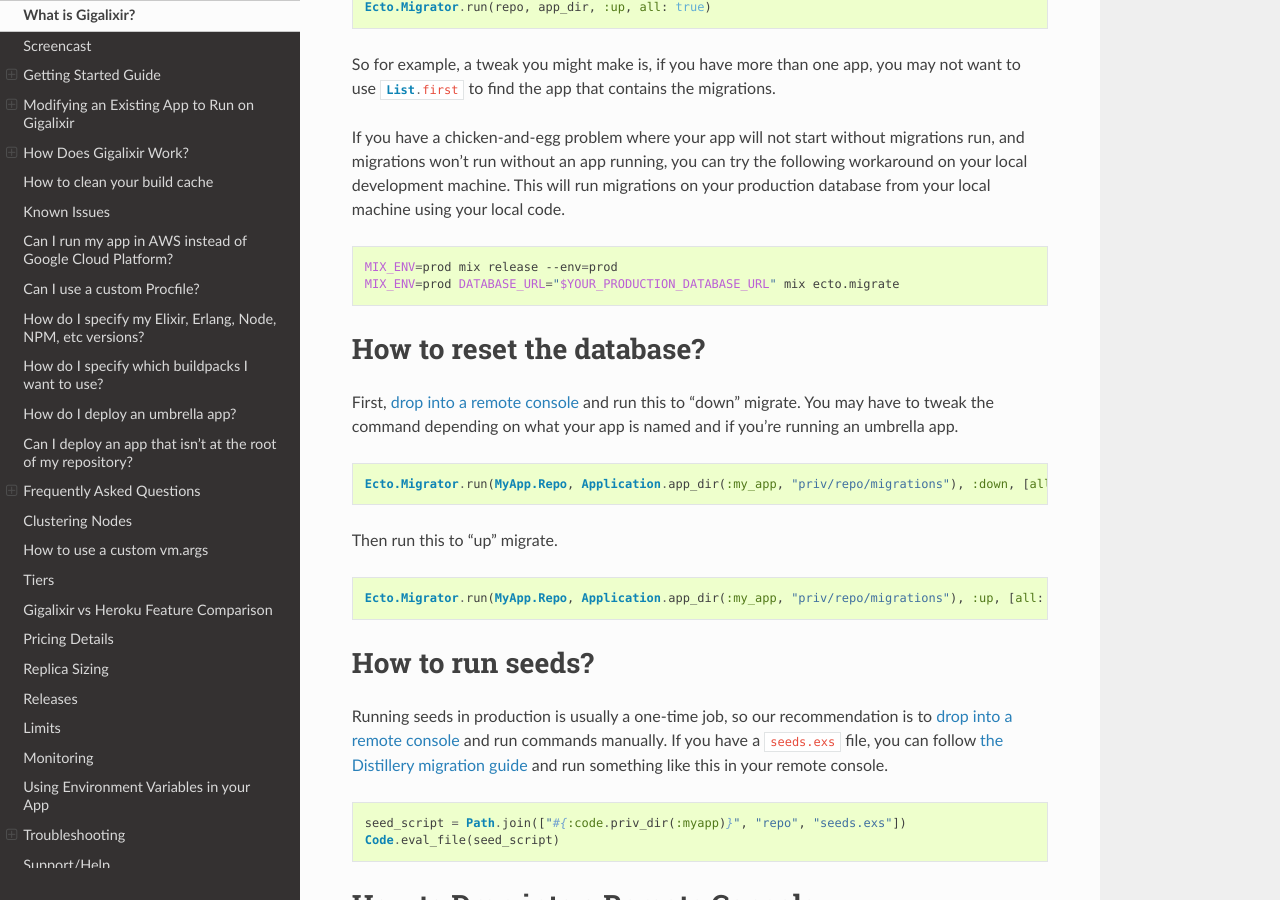
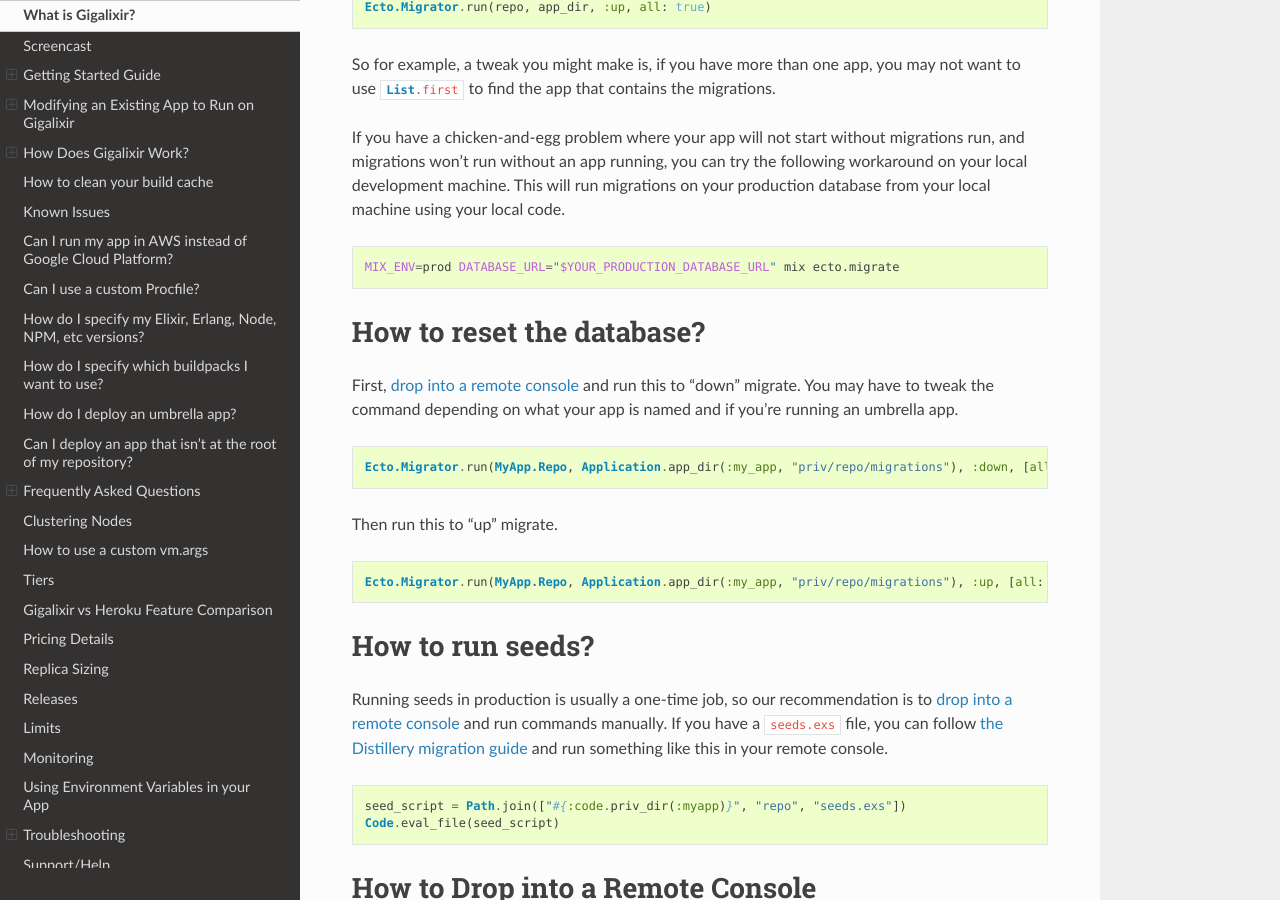
Before and after one commit to gigalixir/gigalixir-cli, a Sphinx documentation site: the page built from docs/source/main.rst, in a window 1280 px wide and 900 px high, scrolled down 49110 px. Built offline with Sphinx 7.4.7 and the Read the Docs theme 2.0.0, drawn with Linux system fonts in a browser that asks for light colours.

Commit message:
unneeded command.

```diff
--- a/docs/source/main.rst
+++ b/docs/source/main.rst
@@ -2020,7 +2020,6 @@ If you have a chicken-and-egg problem where your app will not start without migr
 
 .. code-block:: bash
 
-    MIX_ENV=prod mix release --env=prod
     MIX_ENV=prod DATABASE_URL="$YOUR_PRODUCTION_DATABASE_URL" mix ecto.migrate
 
 How to reset the database?
```
